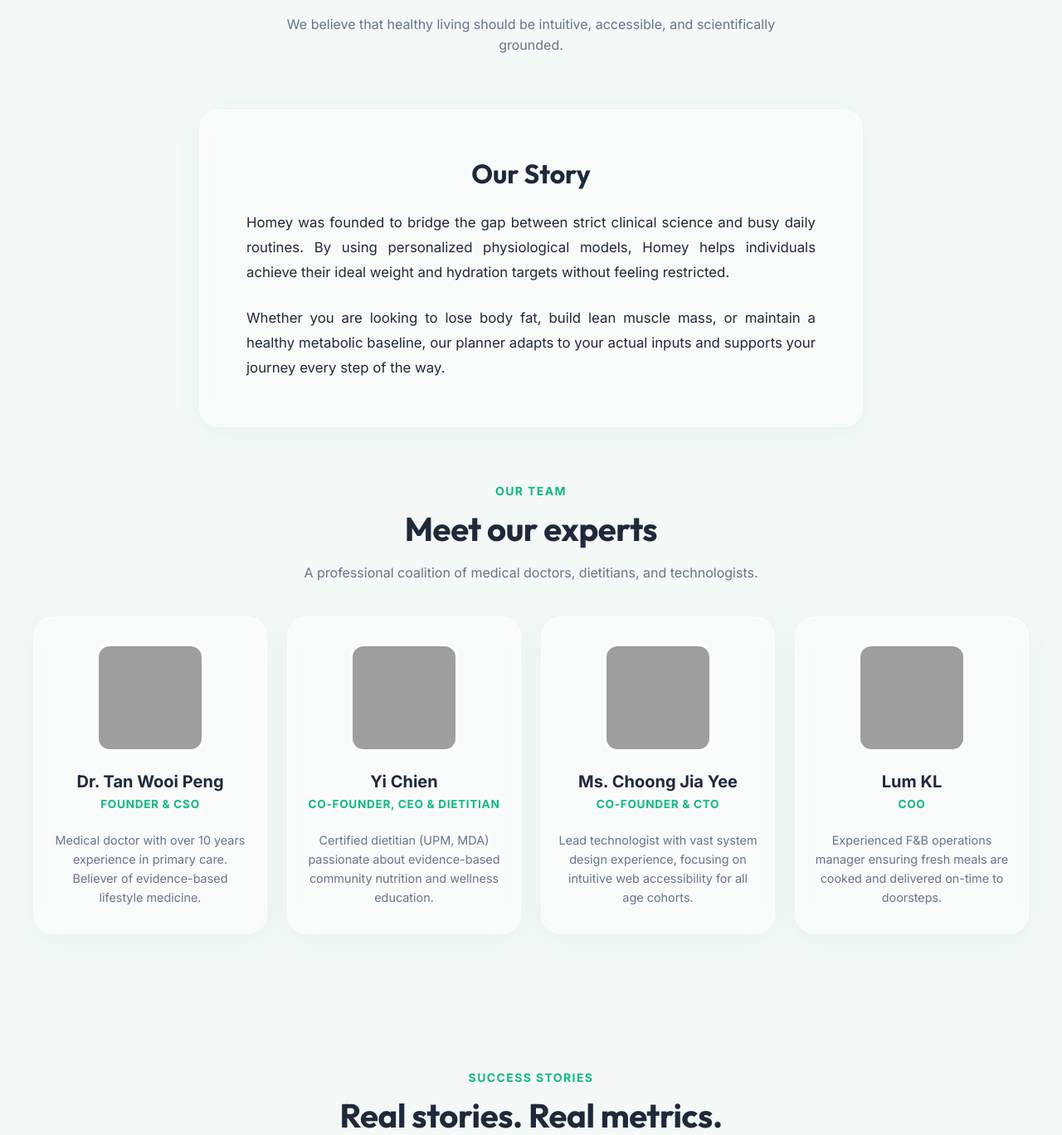
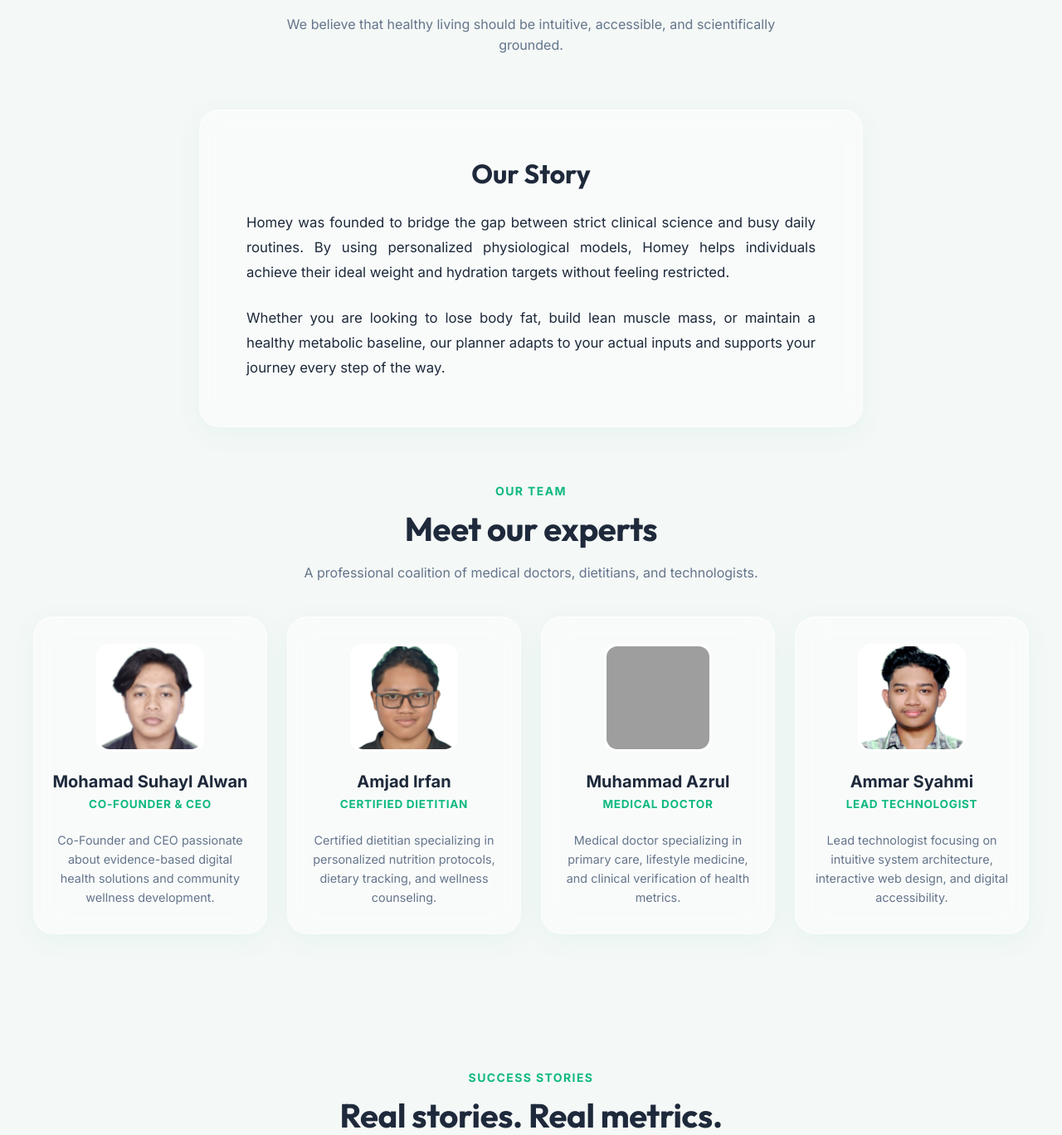
Before and after one commit to Alirull18/Homey, a PHP site: page / in a window 1280 px wide. Shown: the part 1727-3095 px from the top of the page at 83% size. Run offline with PHP 8.4, Linux system fonts and the light colour scheme; grey boxes are pictures that could not be loaded.

Commit message:
new update

```diff
--- a/index.php
+++ b/index.php
@@ -270,38 +270,38 @@ $full_name = $is_logged_in ? $_SESSION['full_name'] : '';
                     <!-- Member 1 -->
                     <div class="glass-card team-card">
                         <div class="team-img-wrapper">
-                            <img src="https://www.homey.com.my/images/Dr-Tan-Wooi-Peng.png" alt="Dr Tan Wooi Peng">
+                            <img src="images/suhayl.png" alt="Mohamad Suhayl Alwan">
                         </div>
-                        <h3>Dr. Tan Wooi Peng</h3>
-                        <span class="position">Founder & CSO</span>
-                        <p class="bio">Medical doctor with over 10 years experience in primary care. Believer of evidence-based lifestyle medicine.</p>
+                        <h3>Mohamad Suhayl Alwan</h3>
+                        <span class="position">Co-Founder & CEO</span>
+                        <p class="bio">Co-Founder and CEO passionate about evidence-based digital health solutions and community wellness development.</p>
                     </div>
                     <!-- Member 2 -->
                     <div class="glass-card team-card">
                         <div class="team-img-wrapper">
-                            <img src="https://www.homey.com.my/images/yichien.jpg" alt="Yi Chien">
+                            <img src="images/amjad.png" alt="Amjad Irfan">
                         </div>
-                        <h3>Yi Chien</h3>
-                        <span class="position">Co-Founder, CEO & Dietitian</span>
-                        <p class="bio">Certified dietitian (UPM, MDA) passionate about evidence-based community nutrition and wellness education.</p>
+                        <h3>Amjad Irfan</h3>
+                        <span class="position">Certified Dietitian</span>
+                        <p class="bio">Certified dietitian specializing in personalized nutrition protocols, dietary tracking, and wellness counseling.</p>
                     </div>
                     <!-- Member 3 -->
                     <div class="glass-card team-card">
                         <div class="team-img-wrapper">
-                            <img src="https://www.homey.com.my/images/Ms%20Choong%20Jia%20Yee.jpg" alt="Choong Jia Yee">
+                            <img src="images/azrul.png" alt="Muhammad Azrul">
                         </div>
-                        <h3>Ms. Choong Jia Yee</h3>
-                        <span class="position">Co-Founder & CTO</span>
-                        <p class="bio">Lead technologist with vast system design experience, focusing on intuitive web accessibility for all age cohorts.</p>
+                        <h3>Muhammad Azrul</h3>
+                        <span class="position">Medical Doctor</span>
+                        <p class="bio">Medical doctor specializing in primary care, lifestyle medicine, and clinical verification of health metrics.</p>
                     </div>
                     <!-- Member 4 -->
                     <div class="glass-card team-card">
                         <div class="team-img-wrapper">
-                            <img src="https://www.homey.com.my/images/photo_2018-11-20_12-44-59.jpg" alt="Lum KL">
+                            <img src="images/ammar.png" alt="Ammar Syahmi">
                         </div>
-                        <h3>Lum KL</h3>
-                        <span class="position">COO</span>
-                        <p class="bio">Experienced F&B operations manager ensuring fresh meals are cooked and delivered on-time to doorsteps.</p>
+                        <h3>Ammar Syahmi</h3>
+                        <span class="position">Lead Technologist</span>
+                        <p class="bio">Lead technologist focusing on intuitive system architecture, interactive web design, and digital accessibility.</p>
                     </div>
                 </div>
             </div>
```
Also changed, not shown: codebase_master_guide.md (+1 -1 lines), images/amjad.png (added), images/ammar.png (added), images/suhayl.png (added), 1 other file.
